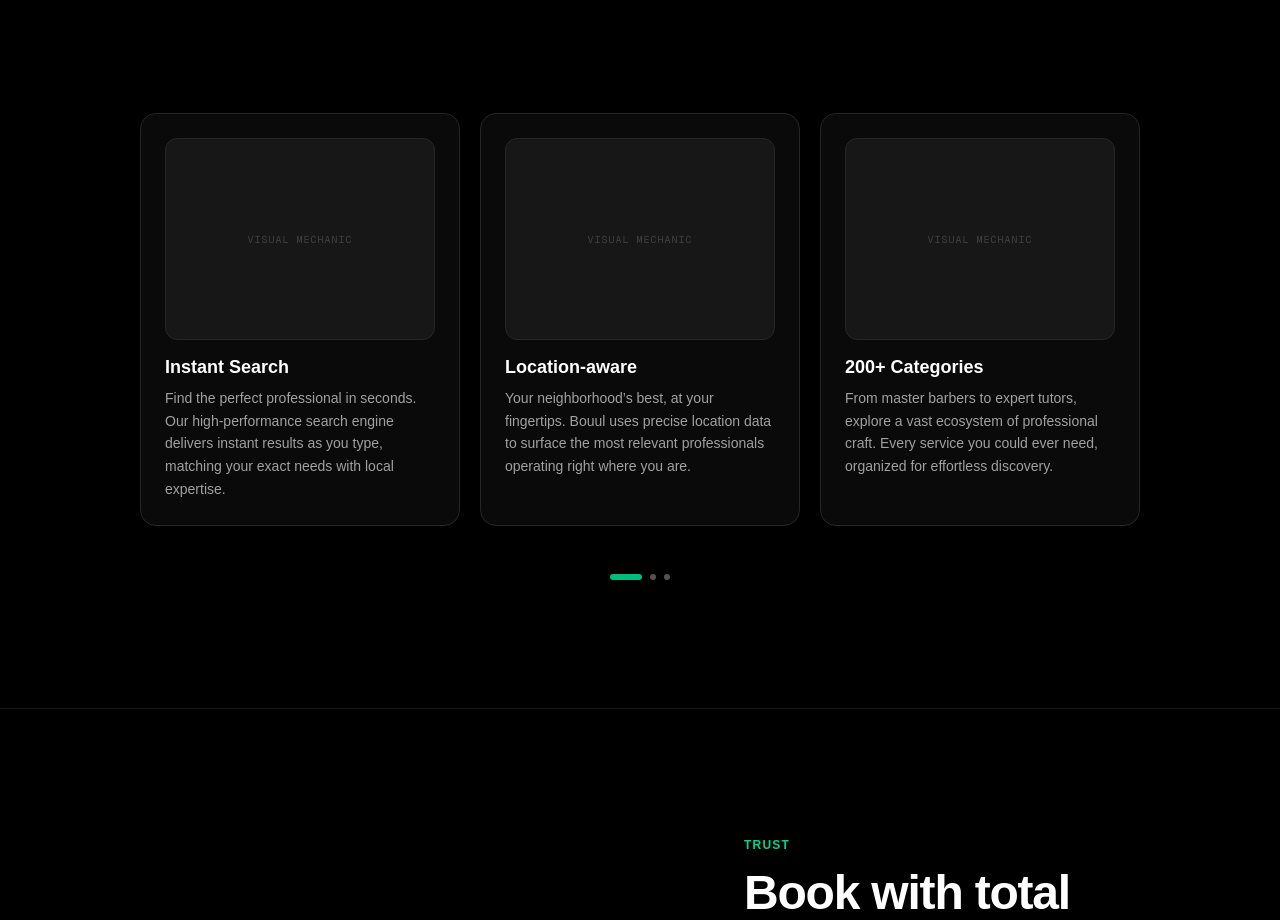
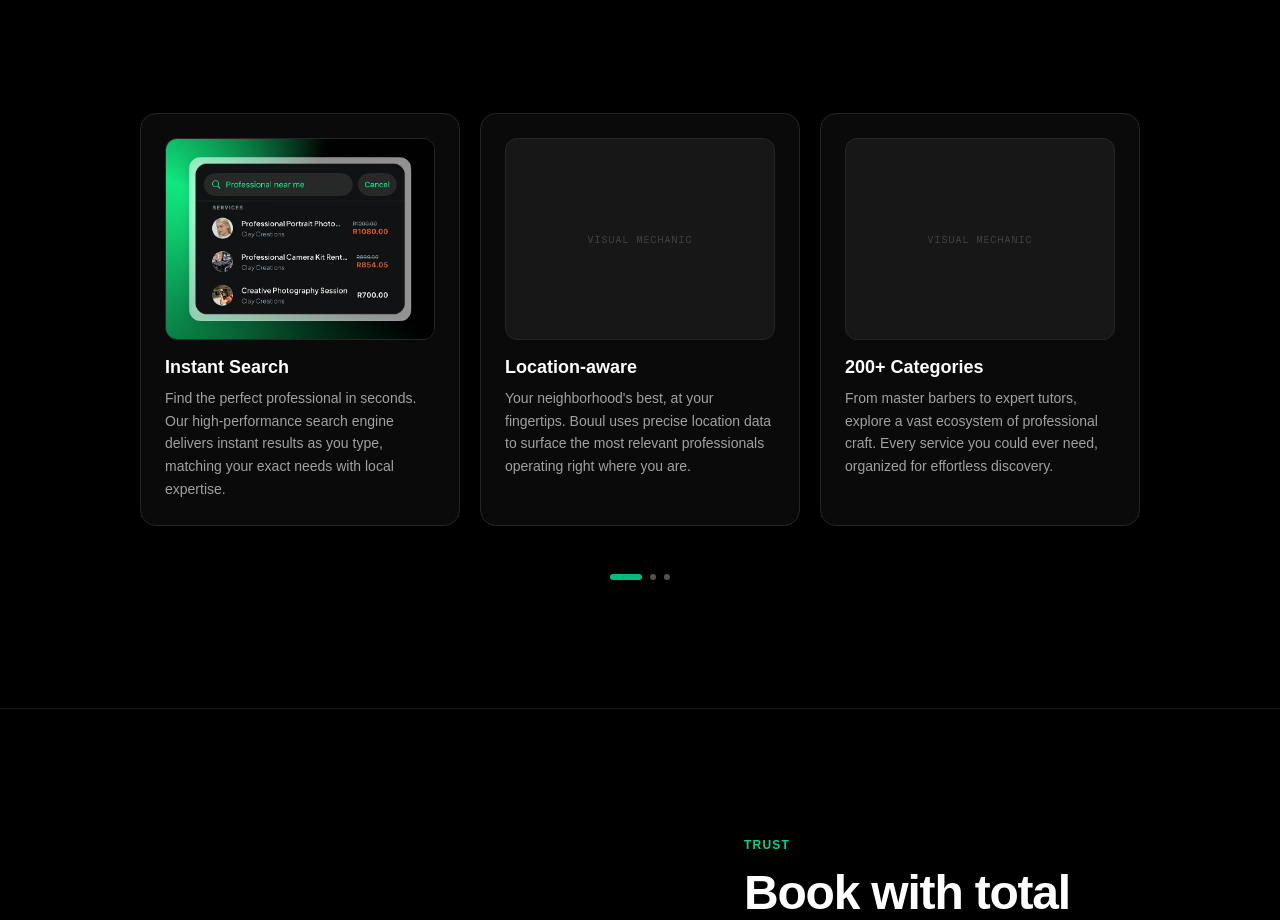
Before and after one commit to lihlegabrieldiphokwana-stack/appp-landing, a Next.js app: page / in a window 1280 px wide. Shown: the part 2600-3520 px from the top of the page. Built offline with nearby package versions, Linux system fonts and the light colour scheme.

Commit message:
feat: Add instant search image to discover card
Co-authored-by: Qwen-Coder <qwen-coder@alibabacloud.com>

```diff
--- a/app/page.tsx
+++ b/app/page.tsx
@@ -41,11 +41,12 @@ export default function LandingPage() {
         cards={[
           {
             title: "Instant Search",
-            description: "Find the perfect professional in seconds. Our high-performance search engine delivers instant results as you type, matching your exact needs with local expertise."
+            description: "Find the perfect professional in seconds. Our high-performance search engine delivers instant results as you type, matching your exact needs with local expertise.",
+            image: "/instant_search.jpg"
           },
           {
             title: "Location-aware",
-            description: "Your neighborhood’s best, at your fingertips. Bouul uses precise location data to surface the most relevant professionals operating right where you are."
+            description: "Your neighborhood's best, at your fingertips. Bouul uses precise location data to surface the most relevant professionals operating right where you are."
           },
           {
             title: "200+ Categories",
```
Also changed, not shown: public/instant_search.jpg (added).
